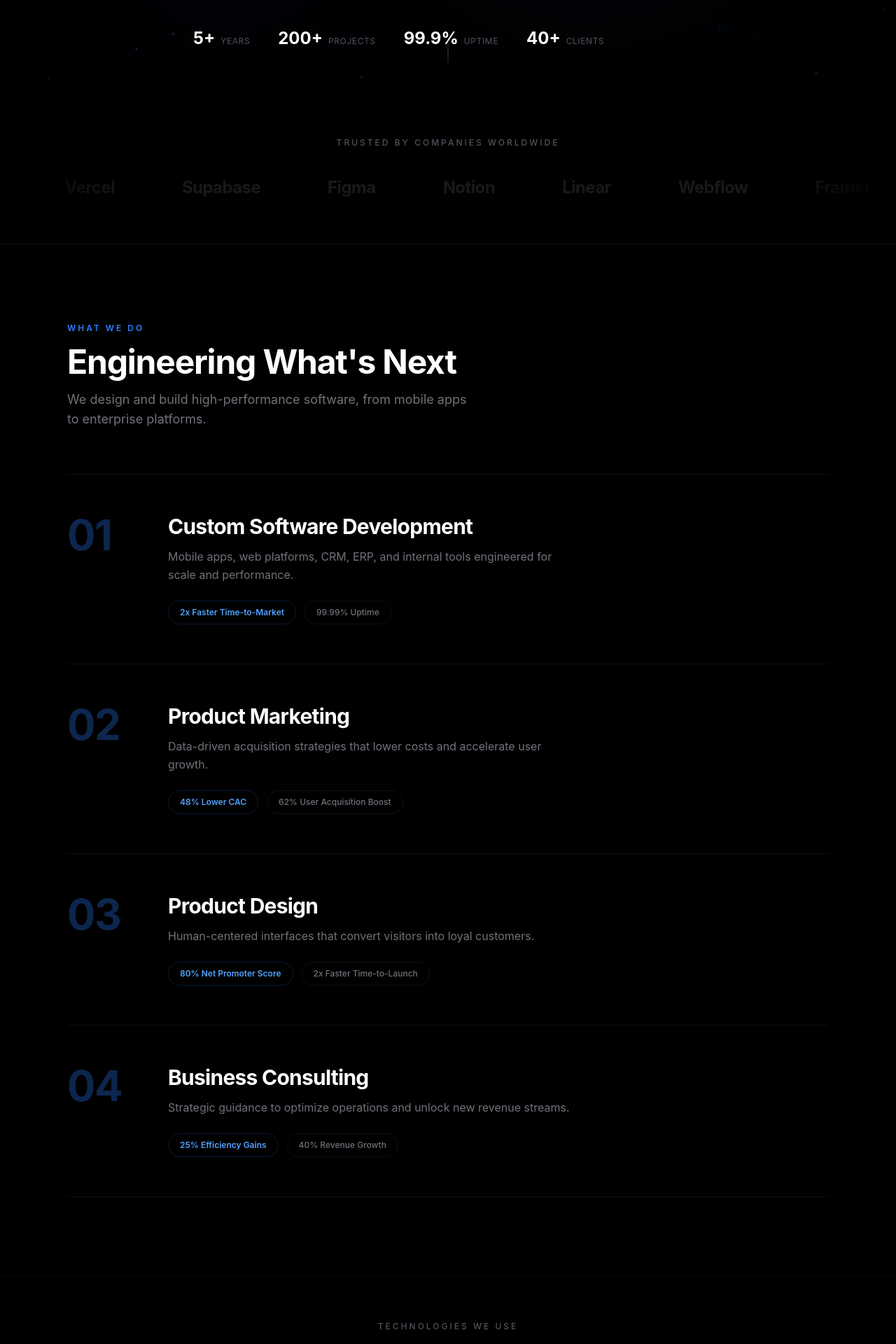
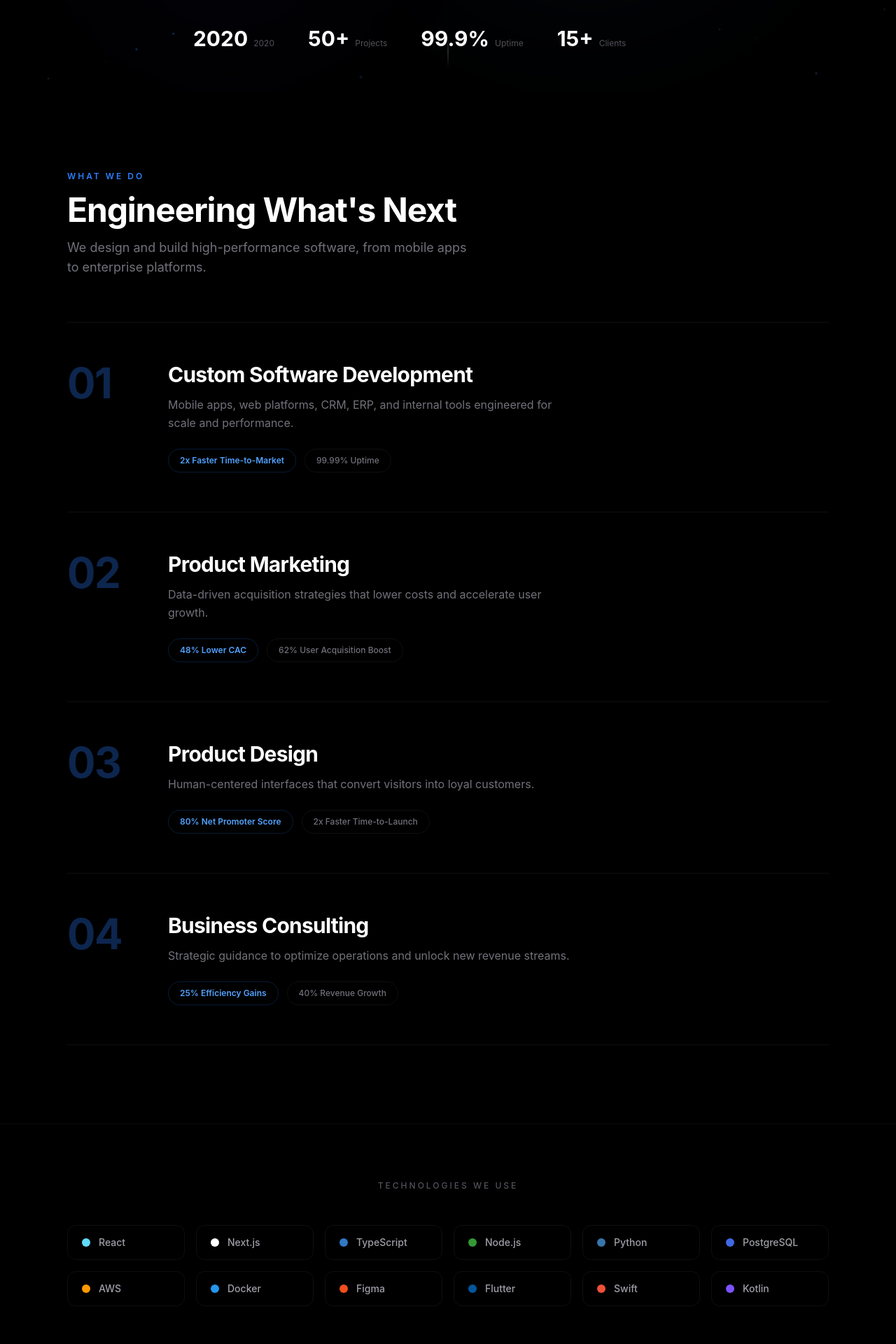
Before and after one commit to InnovationEdge/blueberry-systems, a React (Vite) app: page / in a window 1280 px wide. Shown: the part 660-2580 px from the top of the page at 70% size. Built offline with nearby package versions, Linux system fonts and the light colour scheme.

Commit message:
fix: remove fake Trusted By, fix stats, tech stack with color dots
- Removed Trusted By section (fake company names)
- Hero stats: realistic (2020, 50+, 99.9%, 15+)
- Tech stack: colored dot + name cards in grid (not plain text)
- Each tech has brand color indicator

```diff
--- a/src/App.tsx
+++ b/src/App.tsx
@@ -563,14 +563,12 @@ export default function App() {
             initial={{ opacity: 0 }}
             animate={{ opacity: 1 }}
             transition={{ duration: 0.8, delay: 1.2 }}
-            className="flex items-center gap-10 mt-16 pt-10 border-t border-white/[0.06]"
+            className="flex flex-wrap items-center gap-8 md:gap-12 mt-16 pt-10 border-t border-white/[0.06]"
           >
-            {[{ v: '5+', l: t.years }, { v: '200+', l: t.projects }, { v: '99.9%', l: t.uptime }, { v: '40+', l: t.clients }].map((s, i) => (
-              <div key={i} className="flex items-baseline gap-2">
-                <span className="text-xl md:text-2xl font-bold text-white">{s.v}</span>
-                <span className="text-xs text-zinc-600 uppercase tracking-wider">{s.l}</span>
-              </div>
-            ))}
+            <div><span className="text-2xl md:text-3xl font-bold text-white">2020</span><span className="text-xs text-zinc-600 ml-2">{t.onMarket.split(' ').slice(-1)[0]}</span></div>
+            <div><span className="text-2xl md:text-3xl font-bold text-white">50+</span><span className="text-xs text-zinc-600 ml-2">{t.projects}</span></div>
+            <div><span className="text-2xl md:text-3xl font-bold text-white">99.9%</span><span className="text-xs text-zinc-600 ml-2">{t.uptime}</span></div>
+            <div><span className="text-2xl md:text-3xl font-bold text-white">15+</span><span className="text-xs text-zinc-600 ml-2">{t.clients}</span></div>
           </motion.div>
         </motion.div>
 
@@ -585,28 +583,7 @@ export default function App() {
         </motion.div>
       </section>
 
-      {/* ═══ TRUSTED BY ═══ */}
-      <section className="py-16 border-b border-white/[0.04] overflow-hidden">
-        <div className="max-w-[2000px] mx-auto px-6 md:px-16 xl:px-24">
-          <p className="text-center text-zinc-600 text-xs uppercase tracking-[0.25em] font-medium mb-10">{t.trustedBy}</p>
-        </div>
-        <div className="relative">
-          <div className="absolute left-0 top-0 bottom-0 w-[15%] bg-gradient-to-r from-black to-transparent z-10" />
-          <div className="absolute right-0 top-0 bottom-0 w-[15%] bg-gradient-to-l from-black to-transparent z-10" />
-          <div className="flex items-center whitespace-nowrap animate-marquee">
-            {[0, 1, 2].map(setIdx => (
-              <div key={setIdx} className="flex items-center shrink-0 gap-16 md:gap-24 px-8 md:px-12" aria-hidden={setIdx > 0}>
-                {['Stripe', 'Vercel', 'Supabase', 'Figma', 'Notion', 'Linear', 'Webflow', 'Framer'].map(name => (
-                  <span key={name} className="text-xl md:text-2xl font-bold text-zinc-700/40 shrink-0 select-none tracking-tight">{name}</span>
-                ))}
-              </div>
-            ))}
-          </div>
-        </div>
-        <style>{`.animate-marquee { animation: marquee 25s linear infinite; } @keyframes marquee { 0% { transform: translateX(0); } 100% { transform: translateX(-33.333%); } }`}</style>
-      </section>
-
-      {/* Stats moved to hero */}
+      {/* Trusted By removed */}
 
       {/* ═══ SERVICES ═══ */}
       <section id="services" className="py-20 md:py-28">
@@ -646,15 +623,31 @@ export default function App() {
       </section>
 
       {/* ═══ TECH STACK ═══ */}
-      <section className="py-16 border-y border-white/[0.04]">
+      <section className="py-20 border-y border-white/[0.04]">
         <div className="max-w-[2000px] mx-auto px-6 md:px-16 xl:px-24">
           <Reveal>
-            <p className="text-center text-zinc-600 text-xs uppercase tracking-[0.25em] font-medium mb-8">{`${t.techTitle}`}</p>
+            <p className="text-center text-zinc-600 text-xs uppercase tracking-[0.25em] font-medium mb-12">{`${t.techTitle}`}</p>
           </Reveal>
-          <div className="flex flex-wrap items-center justify-center gap-x-10 gap-y-4">
-            {['React', 'Next.js', 'TypeScript', 'Node.js', 'Python', 'PostgreSQL', 'AWS', 'Docker', 'Figma', 'Flutter', 'Swift', 'Kotlin'].map((tech, i) => (
-              <Reveal key={tech} delay={i * 0.03}>
-                <span className="text-sm text-zinc-600 hover:text-zinc-400 transition-colors cursor-default font-medium">{tech}</span>
+          <div className="grid grid-cols-3 md:grid-cols-4 lg:grid-cols-6 gap-4">
+            {[
+              { name: 'React', color: '#61DAFB' },
+              { name: 'Next.js', color: '#ffffff' },
+              { name: 'TypeScript', color: '#3178C6' },
+              { name: 'Node.js', color: '#339933' },
+              { name: 'Python', color: '#3776AB' },
+              { name: 'PostgreSQL', color: '#4169E1' },
+              { name: 'AWS', color: '#FF9900' },
+              { name: 'Docker', color: '#2496ED' },
+              { name: 'Figma', color: '#F24E1E' },
+              { name: 'Flutter', color: '#02569B' },
+              { name: 'Swift', color: '#F05138' },
+              { name: 'Kotlin', color: '#7F52FF' },
+            ].map((tech, i) => (
+              <Reveal key={tech.name} delay={i * 0.03}>
+                <div className="flex items-center gap-3 px-5 py-3.5 border border-white/[0.06] rounded-xl hover:border-white/[0.12] transition-colors">
+                  <div className="w-3 h-3 rounded-full shrink-0" style={{ backgroundColor: tech.color }} />
+                  <span className="text-sm text-zinc-400 font-medium">{tech.name}</span>
+                </div>
               </Reveal>
             ))}
           </div>
```
